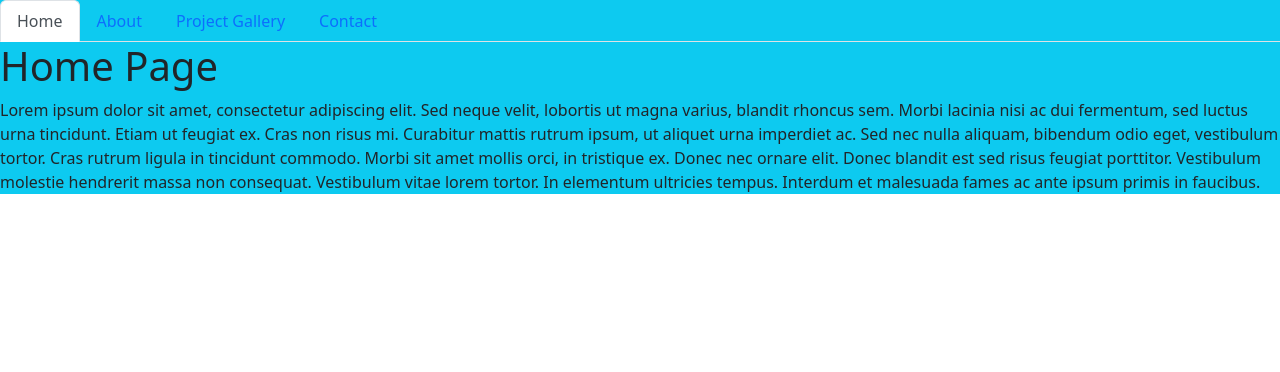
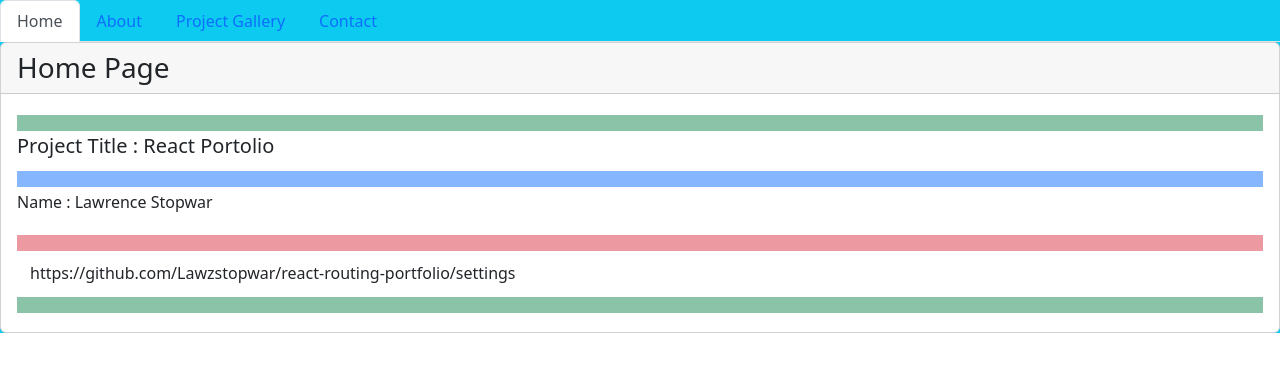
Before and after one commit to Lawzstopwar/portfolio-react-routing, a React (Create React App) app: page / in a window 1280 px wide. Shown: the top 372 px of the page. Built offline with nearby package versions, Linux system fonts and the light colour scheme.

Commit message:
Home page and project information updated

```diff
--- a/src/components/pages/About.js
+++ b/src/components/pages/About.js
@@ -5,11 +5,9 @@ function About() {
     <div>
       <h1>About Page</h1>
       <p>
-        Nunc pharetra finibus est at efficitur. Praesent sed congue diam. Integer gravida dui
-        mauris, ut interdum nunc egestas sed. Aenean sed mollis diam. Nunc aliquet risus ac finibus
-        porta. Nam quis arcu non lectus tincidunt fermentum. Suspendisse aliquet orci porta quam
-        semper imperdiet. Praesent euismod mi justo, faucibus scelerisque risus cursus in. Sed
-        rhoncus mollis diam, sit amet facilisis lectus blandit at.
+      To develop the initial scaffolding for my first portfolio site
+       as well as to create and update other materials so that I can showcase my skills to potential employers
+       as creating a portfolio using React has its potential advantages in compare to other technologies.
       </p>
     </div>
   );
--- a/src/components/pages/Home.js
+++ b/src/components/pages/Home.js
@@ -1,21 +1,26 @@
 import React from "react";
+import Placeholder from 'react-bootstrap/Placeholder';
+import Button from 'react-bootstrap/Button';
+import Card from 'react-bootstrap/Card';
 
-function Home() {
+
+
+
+function WithHeaderStyledExample() {
   return (
-    <div>
-      <h1>Home Page</h1>
-      <p>
-        Lorem ipsum dolor sit amet, consectetur adipiscing elit. Sed neque velit, lobortis ut magna
-        varius, blandit rhoncus sem. Morbi lacinia nisi ac dui fermentum, sed luctus urna tincidunt.
-        Etiam ut feugiat ex. Cras non risus mi. Curabitur mattis rutrum ipsum, ut aliquet urna
-        imperdiet ac. Sed nec nulla aliquam, bibendum odio eget, vestibulum tortor. Cras rutrum
-        ligula in tincidunt commodo. Morbi sit amet mollis orci, in tristique ex. Donec nec ornare
-        elit. Donec blandit est sed risus feugiat porttitor. Vestibulum molestie hendrerit massa non
-        consequat. Vestibulum vitae lorem tortor. In elementum ultricies tempus. Interdum et
-        malesuada fames ac ante ipsum primis in faucibus.
-      </p>
-    </div>
+    <Card>
+      <Card.Header as="h3">Home Page</Card.Header>
+      <Card.Body>
+      <Placeholder xs={12} bg="success" />
+        <Card.Title>Project Title :  React Portolio</Card.Title>
+        <Placeholder xs={12} bg="primary" />
+        <Card.Text> Name :  Lawrence Stopwar</Card.Text>
+        <Placeholder xs={12} bg="danger" />
+        <Button variant="Github Page">https://github.com/Lawzstopwar/react-routing-portfolio/settings</Button>
+        <Placeholder xs={12} bg="success" />
+      </Card.Body>
+    </Card>
   );
 }
 
-export default Home;
+export default WithHeaderStyledExample;
```
Also changed, not shown: src/components/images/contact-mode.png (deleted).
